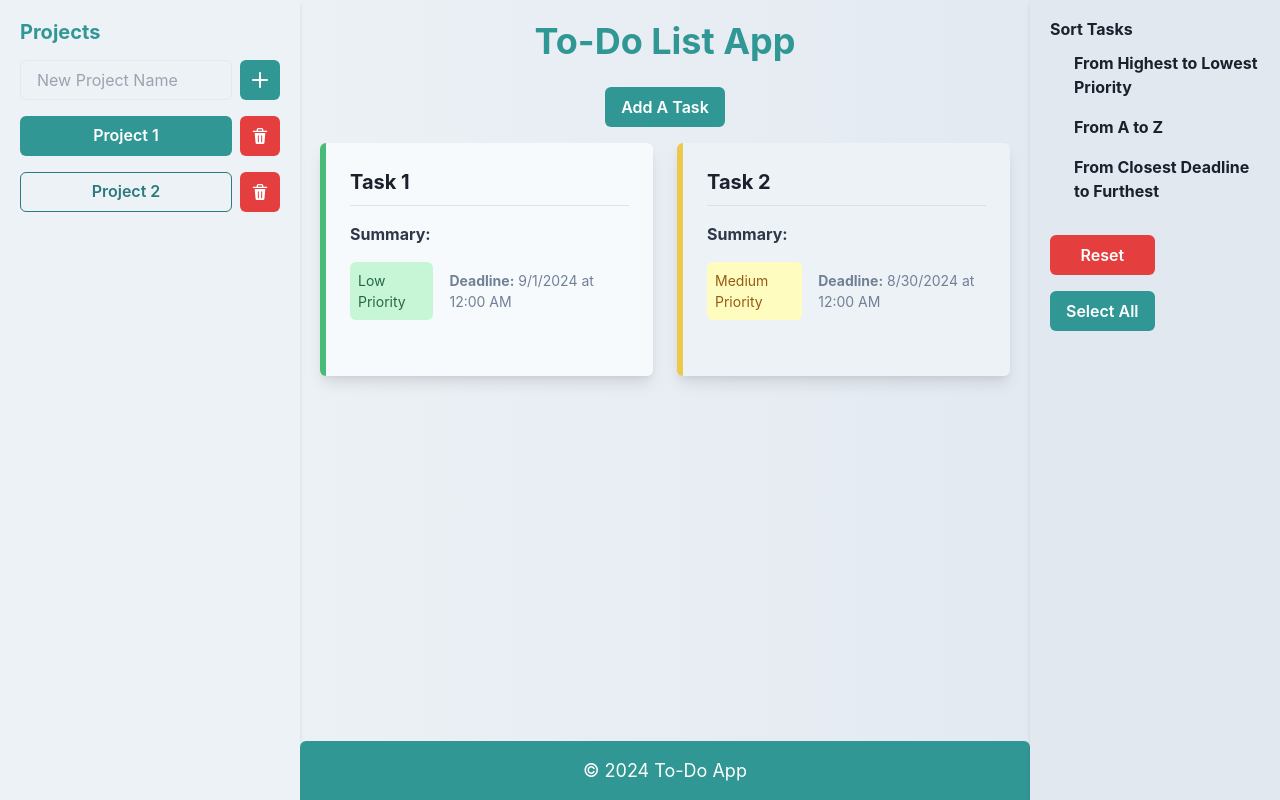
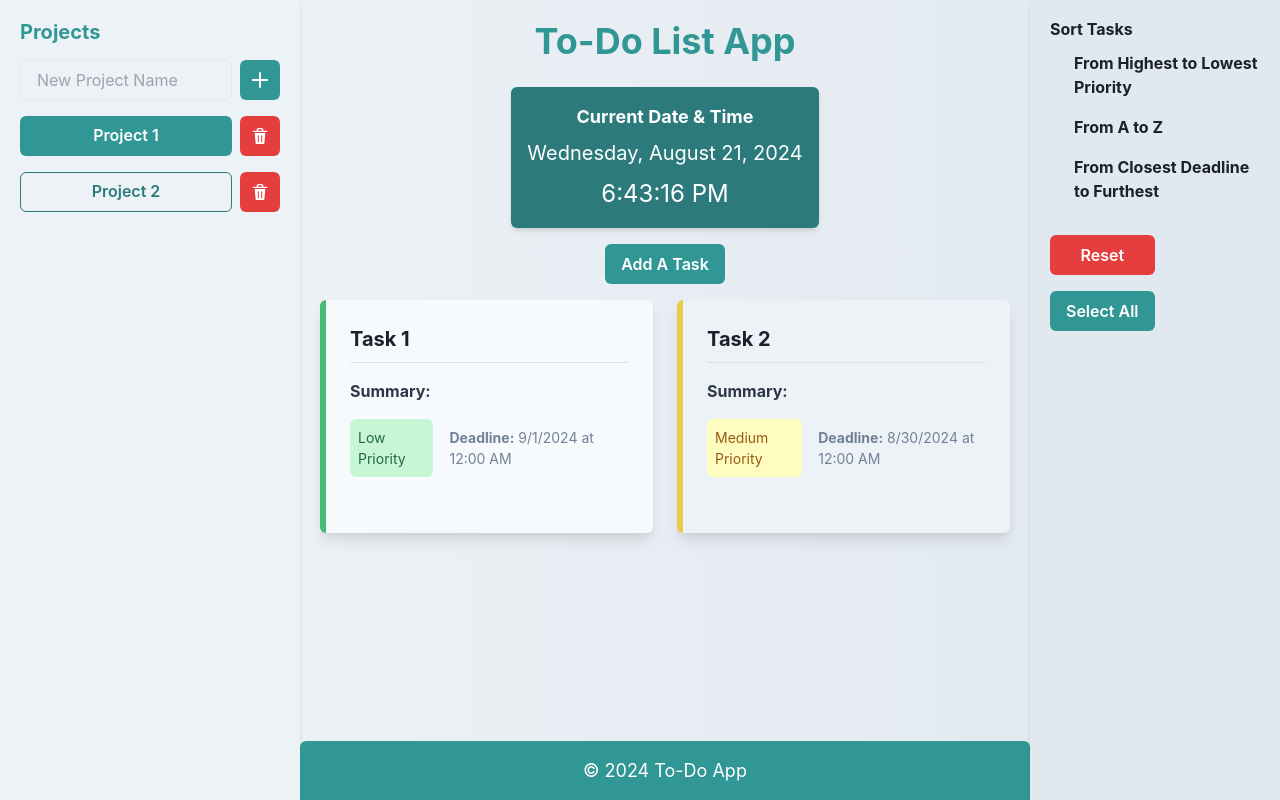
Before and after one commit to RadenSparks/React-Todo-List-V2, a React (Create React App) app: page / in a window 1280 px wide. Built offline with nearby package versions, Linux system fonts and the light colour scheme.

Commit message:
Add A Clock

```diff
--- a/src/App.js
+++ b/src/App.js
@@ -2,6 +2,7 @@ import React, { useState } from 'react';
 import { ChakraProvider, Box, Heading, Text, extendTheme, Grid, Flex, Button, useToast, VStack, Input, IconButton, HStack, Checkbox, Stack } from '@chakra-ui/react';
 import { AddIcon, DeleteIcon } from '@chakra-ui/icons';
 import ToDo from './components/ToDo.jsx';
+import Clock from './components/Clock.jsx';  // Import updated Clock component
 
 // Define the theme with custom checkbox styles
 const theme = extendTheme({
@@ -282,6 +283,11 @@ function App() {
               To-Do List App
             </Heading>
 
+            {/* Real-time Clock */}
+            <HStack mb={4} justifyContent="center">
+              <Clock /> {/* Add Clock Component */}
+            </HStack>
+
             {/* Button to add a default task */}
             <HStack mb={4} justifyContent="center">
               <Button colorScheme="teal" onClick={addDefaultTask}>Add A Task</Button>
--- /dev/null
+++ b/src/components/Clock.jsx
@@ -0,0 +1,46 @@
+// src/components/Clock.jsx
+import React, { useState, useEffect } from 'react';
+import { Box, Text, useTheme, VStack } from '@chakra-ui/react';
+
+const Clock = () => {
+  const [currentDate, setCurrentDate] = useState(new Date());
+  const { colors } = useTheme();
+
+  useEffect(() => {
+    const timer = setInterval(() => setCurrentDate(new Date()), 1000);
+    return () => clearInterval(timer);
+  }, []);
+
+  const formatDate = (date) => {
+    // Format date in a user-friendly manner
+    const options = { weekday: 'long', year: 'numeric', month: 'long', day: 'numeric' };
+    return date.toLocaleDateString(undefined, options);
+  };
+
+  const formatTime = (date) => {
+    // Format time in a user-friendly manner
+    return date.toLocaleTimeString();
+  };
+
+  return (
+    <Box
+      p={4}
+      bg={colors.teal[600]}
+      color="white"
+      borderRadius="md"
+      boxShadow="md"
+      textAlign="center"
+      fontSize={{ base: "md", md: "lg" }}
+    >
+      <VStack spacing={2}>
+        <Text fontWeight="bold" fontSize="lg">
+          Current Date & Time
+        </Text>
+        <Text fontSize="xl">{formatDate(currentDate)}</Text>
+        <Text fontSize="2xl">{formatTime(currentDate)}</Text>
+      </VStack>
+    </Box>
+  );
+};
+
+export default Clock;
```
Also changed, not shown: 1 other file (tests, documents, lock files or other folders).
